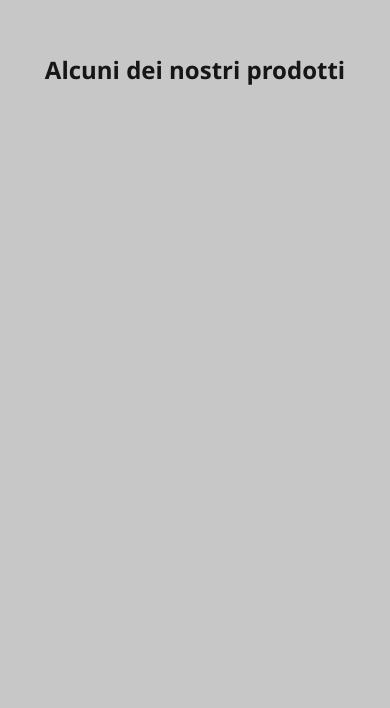
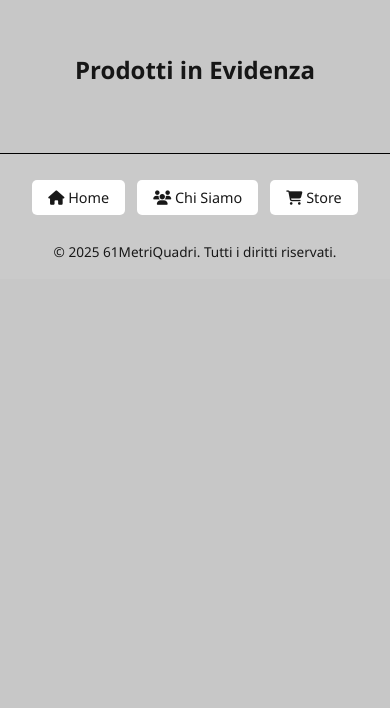
Before and after one commit to Aledallas01/61mq, a React (Vite) app: page / in a window 390 px wide. Shown: the part 956-1664 px from the top of the page. After the commit the page ends 1235 px from the top, so only its background shows below. Built offline with nearby package versions, Linux system fonts and the light colour scheme.

Commit message:
Create "In Evidenza" Section

```diff
--- a/src/ProductCarousel.css
+++ /dev/null
@@ -1,48 +0,0 @@
-.product-carousel-container {
-  padding: 2rem;
-}
-
-.flip-card {
-  width: 100%;
-  aspect-ratio: 1 / 1;
-  perspective: 1000px;
-}
-
-.flip-inner {
-  position: relative;
-  width: 100%;
-  height: 100%;
-  transition: transform 0.6s ease;
-  transform-style: preserve-3d;
-}
-
-.flip-card:hover .flip-inner {
-  transform: rotateY(180deg);
-}
-
-.flip-front, .flip-back {
-  position: absolute;
-  width: 100%;
-  height: 100%;
-  backface-visibility: hidden;
-  border-radius: 0.75rem;
-  display: flex;
-  align-items: center;
-  justify-content: center;
-  padding: 1rem;
-  background-color: var(--bg-primary);
-  color: var(--text-primary);
-  box-shadow: 0 0 10px rgba(0,0,0,0.2);
-}
-
-.flip-front {
-  background-color: var(--card-front);
-}
-
-.flip-back {
-  transform: rotateY(180deg);
-  background-color: var(--card-back);
-  flex-direction: column;
-  text-align: center;
-  gap: 0.5rem;
-}
--- a/src/components/ProductCarousel.jsx
+++ /dev/null
@@ -1,49 +0,0 @@
-// src/components/ProductsCarousel.jsx
-import React from 'react';
-import { Swiper, SwiperSlide } from 'swiper/react';
-import { Navigation } from 'swiper/modules';
-import 'swiper/css';
-import 'swiper/css/navigation';
-
-import products from '../data/products.json';
-
-export default function ProductsCarousel() {
-  return (
-    <section className="py-10 px-4 bg-gray-900 text-white">
-      <h2 className="text-3xl font-bold text-center mb-8">Alcuni dei nostri prodotti</h2>
-
-      <Swiper
-        modules={[Navigation]}
-        navigation
-        spaceBetween={16}
-        slidesPerView={5}
-        loop
-        className="w-full"
-      >
-        {products.map((product) => (
-          <SwiperSlide key={product.id}>
-            <div className="relative group w-full h-64 perspective">
-              <div className="w-full h-full transition-transform duration-500 transform-style-preserve-3d group-hover:rotate-y-180">
-                {/* Lato Front */}
-                <div className="absolute w-full h-full backface-hidden bg-gray-800 rounded-lg overflow-hidden shadow-md">
-                  <img
-                    src={`/assets/products/${product.image}`}
-                    alt={product.name}
-                    className="w-full h-full object-cover"
-                  />
-                </div>
-
-                {/* Lato Back */}
-                <div className="absolute w-full h-full rotate-y-180 backface-hidden bg-gray-700 rounded-lg flex flex-col items-center justify-center p-4 text-center shadow-md">
-                  <h3 className="text-lg font-semibold">{product.name}</h3>
-                  <p className="text-sm text-gray-300">{product.description}</p>
-                  <span className="mt-2 text-green-400 font-bold">{product.price.toFixed(2)} €</span>
-                </div>
-              </div>
-            </div>
-          </SwiperSlide>
-        ))}
-      </Swiper>
-    </section>
-  );
-}
--- a/src/data/products.json
+++ b/src/data/products.json
@@ -5,7 +5,9 @@
     "price": 9.99,
     "category": "Marca1",
     "image": "placeholder.png",
-    "description": "Occhiale di Esempio"
+    "description": "Occhiale di Esempio",
+    "evidenza": false,
+    "new": false
   },
   {
     "id": "occhiale2",
@@ -13,7 +15,9 @@
     "price": 4.99,
     "category": "Marca1",
     "image": "placeholder.png",
-    "description": "Occhiale di Esempio"
+    "description": "Occhiale di Esempio",
+    "evidenza": false,
+    "new": false
   },
   {
     "id": "occhiale3",
@@ -21,7 +25,9 @@
     "price": 2.49,
     "category": "Marca1",
     "image": "placeholder.png",
-    "description": "Occhiale di Esempio"
+    "description": "Occhiale di Esempio",
+    "evidenza": false,
+    "new": false
   },
   {
     "id": "occhiale4",
@@ -29,7 +35,9 @@
     "price": 14.99,
     "category": "Marca1",
     "image": "placeholder.png",
-    "description": "Occhiale di Esempio"
+    "description": "Occhiale di Esempio",
+    "evidenza": false,
+    "new": false
   },
   {
     "id": "occhiale5",
@@ -37,7 +45,9 @@
     "price": 7.99,
     "category": "Marca1",
     "image": "placeholder.png",
-    "description": "Occhiale di Esempio"
+    "description": "Occhiale di Esempio",
+    "evidenza": false,
+    "new": false
   },
   {
     "id": "occhiale6",
@@ -45,51 +55,59 @@
     "price": 4.49,
     "category": "Marca1",
     "image": "placeholder.png",
-    "description": "Occhiale di Esempio"
+    "description": "Occhiale di Esempio",
+    "evidenza": false,
+    "new": false
   },
-
-
-
-
 
   {
     "id": "occhiale11",
     "name": "occhiale",
-    "price": 8.00,
+    "price": 8.0,
     "category": "Marca2",
     "image": "placeholder.png",
-    "description": "Occhiale di Esempio"
+    "description": "Occhiale di Esempio",
+    "evidenza": false,
+    "new": false
   },
   {
     "id": "occhiale12",
     "name": "occhiale",
-    "price": 18.00,
+    "price": 18.0,
     "category": "Marca2",
     "image": "placeholder.png",
-    "description": "Occhiale di Esempio"
+    "description": "Occhiale di Esempio",
+    "evidenza": false,
+    "new": false
   },
   {
     "id": "prison-aethero",
     "name": "occhiale",
-    "price": 27.00,
+    "price": 27.0,
     "category": "Marca2",
     "image": "placeholder.png",
-    "description": "Occhiale di Esempio"
+    "description": "Occhiale di Esempio",
+    "evidenza": false,
+    "new": false
   },
   {
     "id": "occhiale13",
     "name": "occhiale",
-    "price": 40.00,
+    "price": 40.0,
     "category": "Marca2",
     "image": "placeholder.png",
-    "description": "Occhiale di Esempio"
+    "description": "Occhiale di Esempio",
+    "evidenza": false,
+    "new": false
   },
   {
     "id": "occhiale14",
     "name": "occhiale",
-    "price": 60.00,
+    "price": 60.0,
     "category": "Marca2",
     "image": "placeholder.png",
-    "description": "Occhiale di Esempio"
+    "description": "Occhiale di Esempio",
+    "evidenza": false,
+    "new": false
   }
 ]
--- a/src/index.css
+++ b/src/index.css
@@ -604,21 +604,3 @@ section {
 .modal-add {
   width: 100%;
 }
-
-/* Effetti flip 3D */
-.perspective {
-  perspective: 1000px;
-}
-
-.transform-style-preserve-3d {
-  transform-style: preserve-3d;
-}
-
-.backface-hidden {
-  backface-visibility: hidden;
-  -webkit-backface-visibility: hidden;
-}
-
-.rotate-y-180 {
-  transform: rotateY(180deg);
-}
--- a/src/main.jsx
+++ b/src/main.jsx
@@ -2,7 +2,6 @@ import React from 'react'
 import ReactDOM from 'react-dom/client'
 import App from './App.jsx'
 import './index.css'
-import './ProductCarousel.css'
 import { BrowserRouter } from 'react-router-dom'
 
 ReactDOM.createRoot(document.getElementById('root')).render(
--- a/src/pages/Home.jsx
+++ b/src/pages/Home.jsx
@@ -1,16 +1,19 @@
 // src/pages/Home.jsx
 
 import React from "react";
-import ProductCarousel from "../components/ProductCarousel";
+import products from "../data/products.json";
 
 export default function Home() {
+  // Filtra i prodotti in evidenza
+  const prodottiInEvidenza = products.filter(p => p.evidenza === true);
+
   return (
     <>
       <main>
         {/* Hero */}
-        <section id="home" className="hero">
-          <h1>61 MetriQuadri</h1>
-          <p>
+        <section id="home" className="hero py-12 text-center px-4">
+          <h1 className="text-4xl font-bold mb-4">61 MetriQuadri</h1>
+          <p className="max-w-3xl mx-auto text-lg">
             61MetriQuadri è una boutique ottica indipendente situata nel cuore
             di Vimercate, fondata da Stefano Pomposo. <br />
             Specializzata in occhiali artigianali made in Italy, propone
@@ -21,10 +24,26 @@ export default function Home() {
           </p>
         </section>
 
-        {/* Prodotti */}
-        <div className="min-h-screen bg-gray-900 text-white">
-          <ProductCarousel />
-        </div>
+        {/* Prodotti in evidenza */}
+        <section id="evidenza" className="py-12 px-4">
+          <h2 className="text-center text-3xl font-bold mb-8 text-primary">Prodotti in Evidenza</h2>
+          <div className="grid grid-cols-1 sm:grid-cols-2 md:grid-cols-3 lg:grid-cols-4 gap-6">
+            {prodottiInEvidenza.map((product) => (
+              <div key={product.id} className="bg-white text-black rounded-xl shadow-lg overflow-hidden">
+                <img
+                  src={`/assets/products/${product.image}`}
+                  alt={product.name}
+                  className="w-full h-48 object-cover"
+                />
+                <div className="p-4">
+                  <h3 className="text-xl font-semibold">{product.name}</h3>
+                  <p className="text-sm text-gray-700">{product.description}</p>
+                  <p className="text-lg font-bold mt-2">€{product.price}</p>
+                </div>
+              </div>
+            ))}
+          </div>
+        </section>
       </main>
     </>
   );
```
